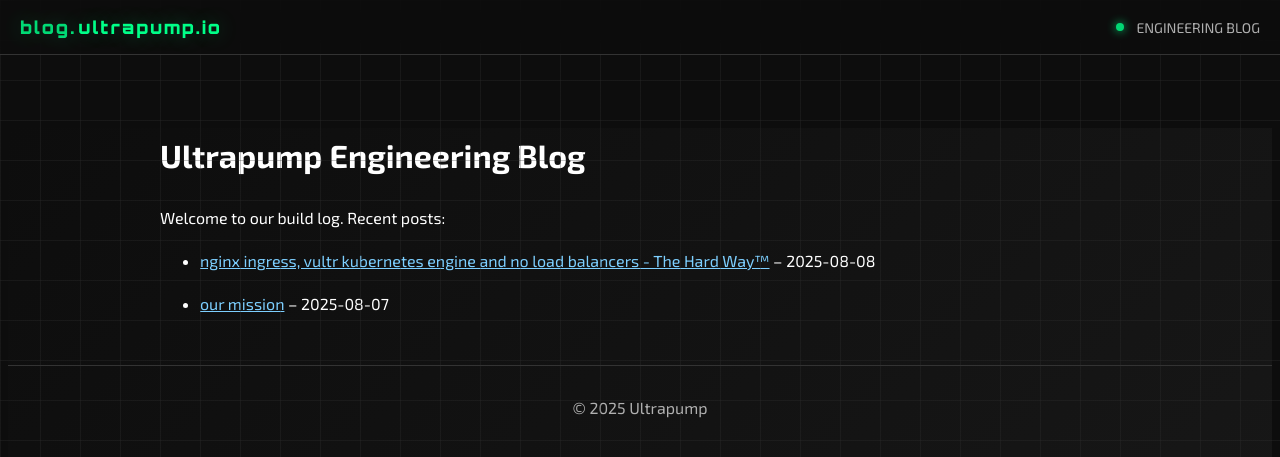
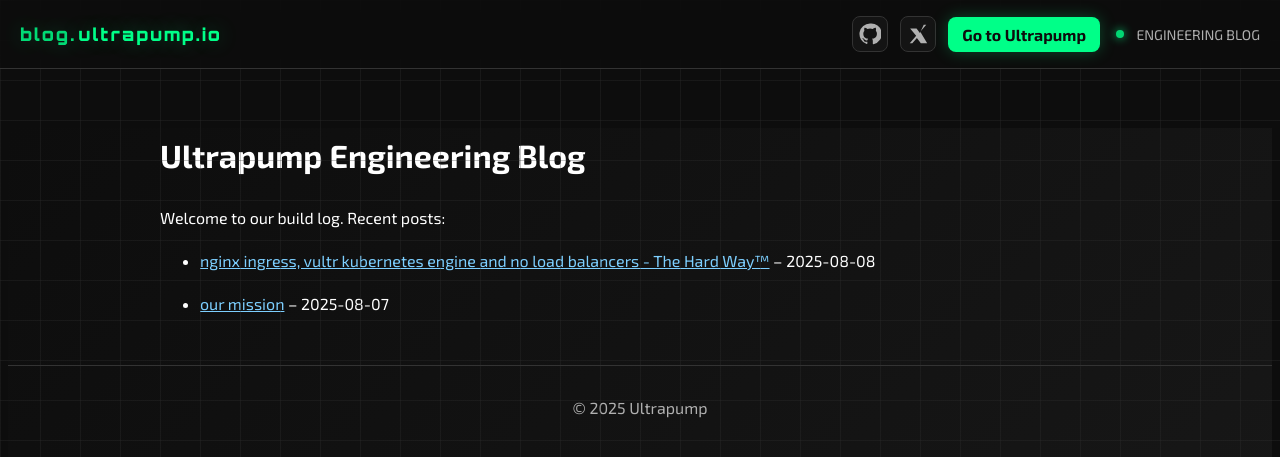
Before and after one commit to ultrapump/blog, a Jekyll site: the page built from index.md, in a window 1280 px wide and 900 px high. Shown: the top 457 px of the window. Built offline with Jekyll 4.4.1, drawn with Linux system fonts in a browser that asks for light colours.

Commit message:
Header UI: add green CTA 'Go to Ultrapump' and social icons (GitHub, X)

```diff
--- a/_layouts/default.html
+++ b/_layouts/default.html
@@ -23,6 +23,15 @@
       <div class="crypto-logo">
         <a href="https://blog.ultrapump.io">blog.</a><a href="https://ultrapump.io" style="margin-left: 2px;">ultrapump.io</a>
       </div>
+      <div class="crypto-actions">
+        <a class="social-icon" href="https://github.com/ultrapump" target="_blank" rel="noopener" aria-label="GitHub">
+          <svg width="22" height="22" viewBox="0 0 24 24" fill="currentColor" aria-hidden="true"><path d="M12 .5a11.5 11.5 0 0 0-3.64 22.41c.58.11.79-.25.79-.56v-2c-3.22.7-3.9-1.37-3.9-1.37-.53-1.34-1.29-1.7-1.29-1.7-1.06-.73.08-.72.08-.72 1.17.08 1.79 1.2 1.79 1.2 1.04 1.79 2.73 1.27 3.4.97.11-.76.41-1.27.75-1.56-2.57-.29-5.27-1.29-5.27-5.73 0-1.27.46-2.31 1.2-3.12-.12-.29-.52-1.45.11-3.02 0 0 .98-.31 3.2 1.19a11.05 11.05 0 0 1 5.82 0c2.22-1.5 3.2-1.19 3.2-1.19.63 1.57.23 2.73.11 3.02.75.81 1.2 1.85 1.2 3.12 0 4.45-2.71 5.43-5.29 5.72.42.36.8 1.08.8 2.18v3.24c0 .31.2.68.8.56A11.5 11.5 0 0 0 12 .5Z"/></svg>
+        </a>
+        <a class="social-icon" href="https://x.com/ultrapumpio" target="_blank" rel="noopener" aria-label="X">
+          <svg width="22" height="22" viewBox="0 0 24 24" fill="currentColor" aria-hidden="true"><path d="M18.244 2H21l-6.5 7.43L22 22h-6.9l-4.3-5.6L5.8 22H3l7-8-6.6-8h7l3.7 4.86L18.244 2Z"/></svg>
+        </a>
+        <a class="cta-button" href="https://ultrapump.io" target="_blank" rel="noopener">Go to Ultrapump</a>
+      </div>
       <div class="crypto-status"><div class="status-indicator"></div><span>ENGINEERING BLOG</span></div>
     </header>
     <main class="site-content" style="max-width: 960px; margin: 8rem auto 3rem; padding: 0 1.25rem;">
--- a/assets/css/crypto.css
+++ b/assets/css/crypto.css
@@ -26,6 +26,11 @@ html, body {
 .crypto-logo a:first-child { opacity: 0.85; }
 .crypto-logo a + a { color: var(--accent-green); }
 .crypto-status { display: flex; align-items: center; gap: 0.75rem; font-size: 0.875rem; color: var(--text-secondary); }
+.crypto-actions { display: flex; align-items: center; gap: 0.75rem; margin-left: auto; margin-right: 1rem; }
+.social-icon { color: var(--text-secondary); display: inline-flex; align-items: center; justify-content: center; width: 34px; height: 34px; border: 1px solid var(--border-subtle); border-radius: 8px; background: rgba(26,26,26,0.6); transition: all .2s ease; }
+.social-icon:hover { color: var(--accent-green); box-shadow: 0 0 12px var(--shadow-glow); }
+.cta-button { background: var(--accent-green); color: #0d0d0d; font-weight: 700; padding: 0.5rem 0.9rem; border-radius: 8px; text-decoration: none; border: 0; box-shadow: 0 0 16px rgba(0,255,136,0.25); transition: transform .1s ease, box-shadow .2s ease; }
+.cta-button:hover { transform: translateY(-1px); box-shadow: 0 0 24px rgba(0,255,136,0.35); }
 .status-indicator { width: 8px; height: 8px; border-radius: 50%; background: var(--accent-green); box-shadow: 0 0 10px var(--accent-green); animation: pulse 2s infinite; }
 @keyframes pulse { 0%, 100% { opacity: 1; } 50% { opacity: 0.5; } }
 
```
